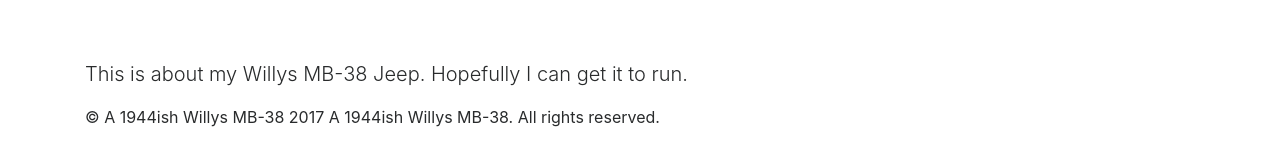
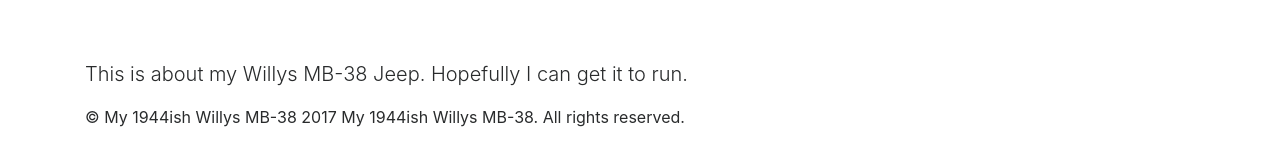
Before and after one commit to 44mb/44mb.github.io, a Jekyll site: the page built from _posts/2017-02-25-finding-and-getting-this-thing-home.md, in a window 1280 px wide and 900 px high, scrolled down 2689 px. Shown: the part 659-825 px from the top of the window. Built offline with Jekyll 4.4.1, drawn with Linux system fonts in a browser that asks for light colours; nearby versions of some CDN libraries; part of the change alters nothing that is shown; some of the changed text lies outside the part shown.

```diff
--- a/_config.yml
+++ b/_config.yml
@@ -1,13 +1,8 @@
-title: A 1944ish Willys MB-38
+title: My 1944ish Willys MB-38
 email: your-email@domain.com
 description: This is about my Willys MB-38 Jeep. Hopefully I can get it to run.
-baseurl: "" # the subpath of your site, e.g. /blog
-url: "" # the base hostname & protocol for your site, e.g. http://example.com
-
-# Build settings
+url: "https://mb38.github.io"
 markdown: kramdown
-
-# Pagination
 paginate: 3
 paginate_path: "/posts/:num"
 
```
Also changed, not shown: _posts/2017-02-25-finding-and-getting-this-thing-home.md (renamed from _posts/2017-02-25-welcome-to-jekyll.md).
